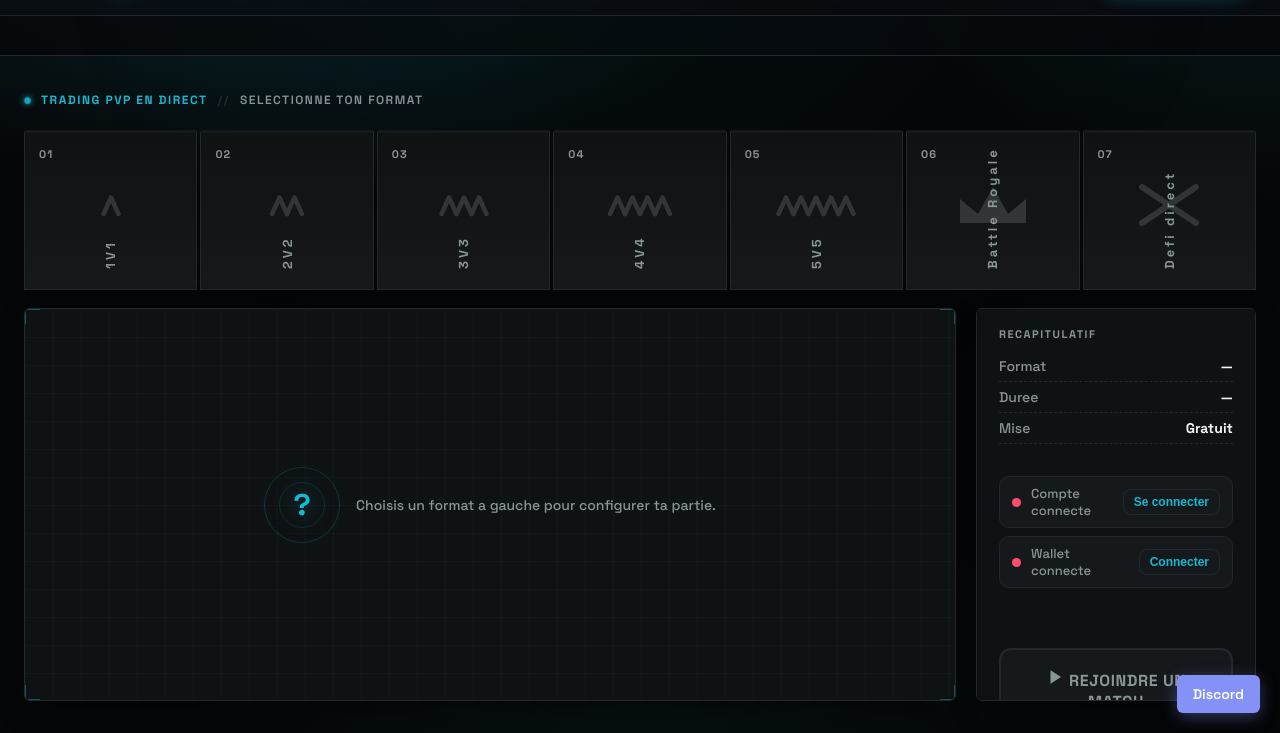
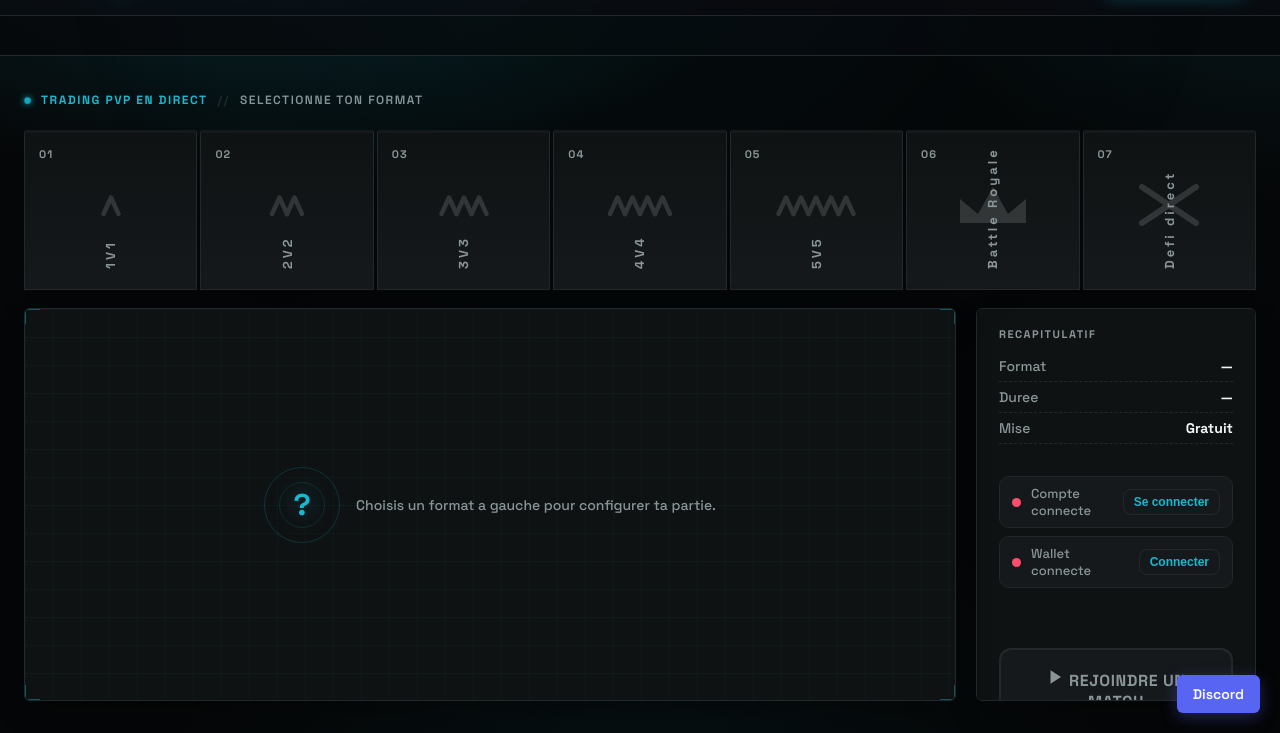
Before and after one commit to arvonservice/arvon, a website: page public/index.html in a window 1280 px wide. Shown: the part 67-800 px from the top of the page. Drawn offline with nearby package versions, Linux system fonts and the light colour scheme; no server answers.

Commit message:
Bouton Discord : couleur officielle #5865F2
Co-Authored-By: Claude Opus 5.5 <noreply@anthropic.com>

```diff
--- a/public/style.css
+++ b/public/style.css
@@ -1704,25 +1704,24 @@ body::before {
   50% { box-shadow: 0 0 12px var(--green); }
 }
 
-/* Bouton Discord (bas droite) : pleine opacite et bleu Discord eclairci pour
-   ressortir sur le fond sombre. */
+/* Bouton Discord (bas droite) : couleur officielle Discord, en pleine opacite. */
 .discord-btn {
   display: flex;
   align-items: center;
   gap: 8px;
   padding: 10px 16px;
-  background: #8491f7;
+  background: #5865f2;
   border-radius: 6px;
   color: #fff;
   text-decoration: none;
   font-size: 14px;
   font-weight: 600;
-  box-shadow: 0 4px 16px rgba(132, 145, 247, 0.35);
+  box-shadow: 0 4px 16px rgba(88, 101, 242, 0.35);
   transition: background 0.2s, box-shadow 0.2s, transform 0.2s;
 }
 .discord-btn:hover {
-  background: #9aa5f9;
-  box-shadow: 0 6px 20px rgba(154, 165, 249, 0.5);
+  background: #6c78f4;
+  box-shadow: 0 6px 20px rgba(88, 101, 242, 0.5);
   transform: translateY(-1px);
 }
 
```
